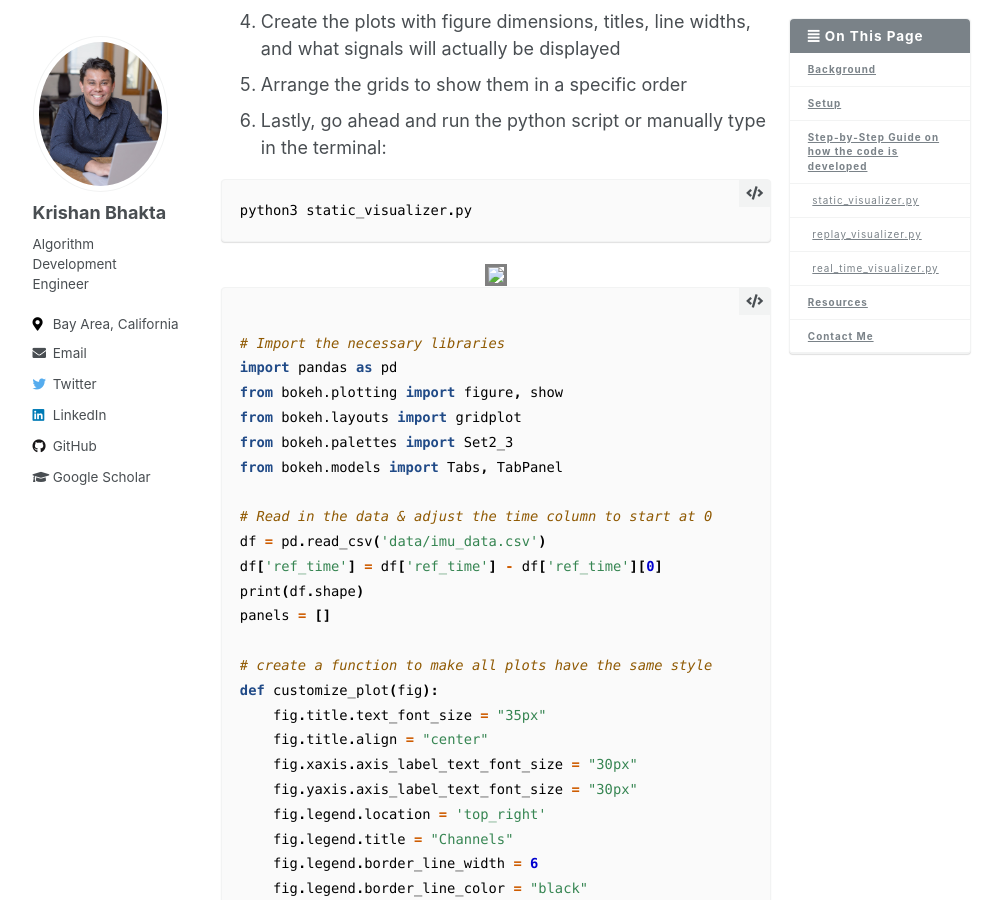
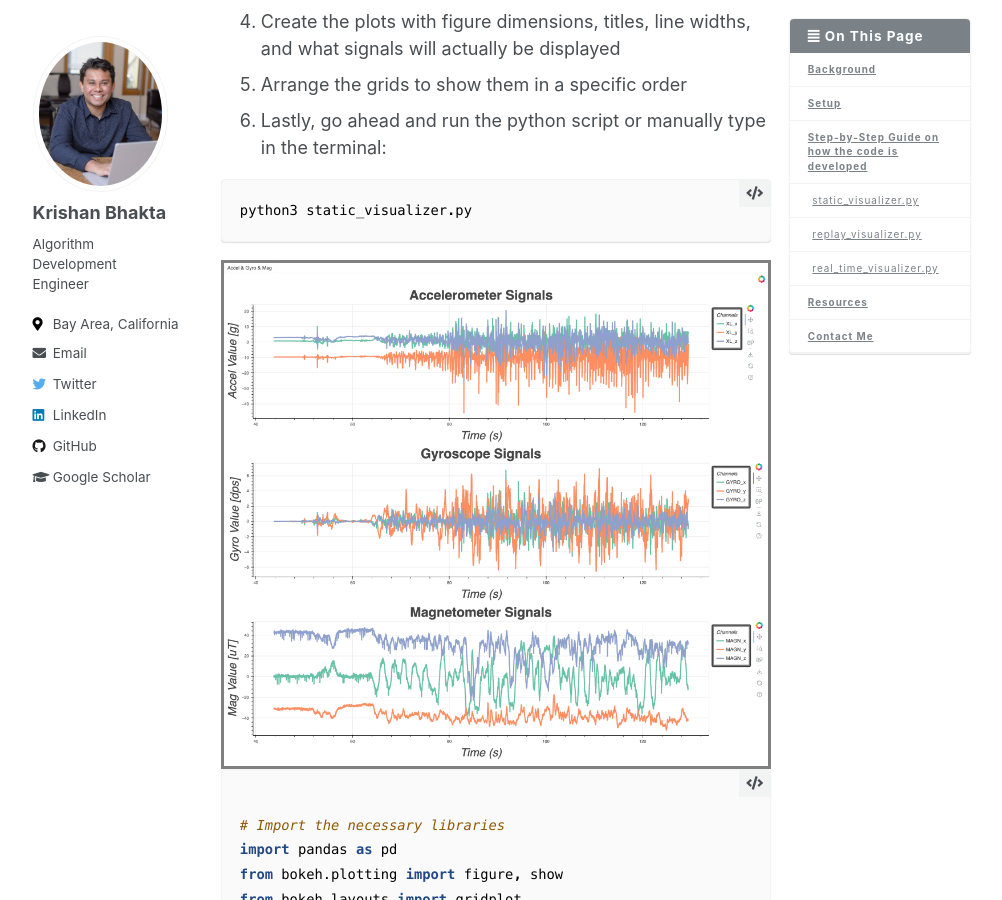
Before and after one commit to nicksheerin/nick_sheerin, a Jekyll site: the page built from _posts/2023-12-30-visualizer.md, in a window 1280 px wide and 900 px high, scrolled down 1820 px. Shown: the whole window, without its empty margins (163-1165 px from the left). Built offline with Jekyll 4.4.1, drawn with Linux system fonts in a browser that asks for light colours.

Commit message:
update image link in visualizer post

````diff
--- a/_posts/2023-12-30-visualizer.md
+++ b/_posts/2023-12-30-visualizer.md
@@ -56,7 +56,7 @@ python3 static_visualizer.py
 ```
 
 <div align="center">
-<img src="../images/posts/visualizer/static_plot.png" style="border: 3px solid  gray;">
+<img src="../../images/posts/visualizer/static_plot.png" style="border: 3px solid  gray;">
 </div>
 
 ```python
````
